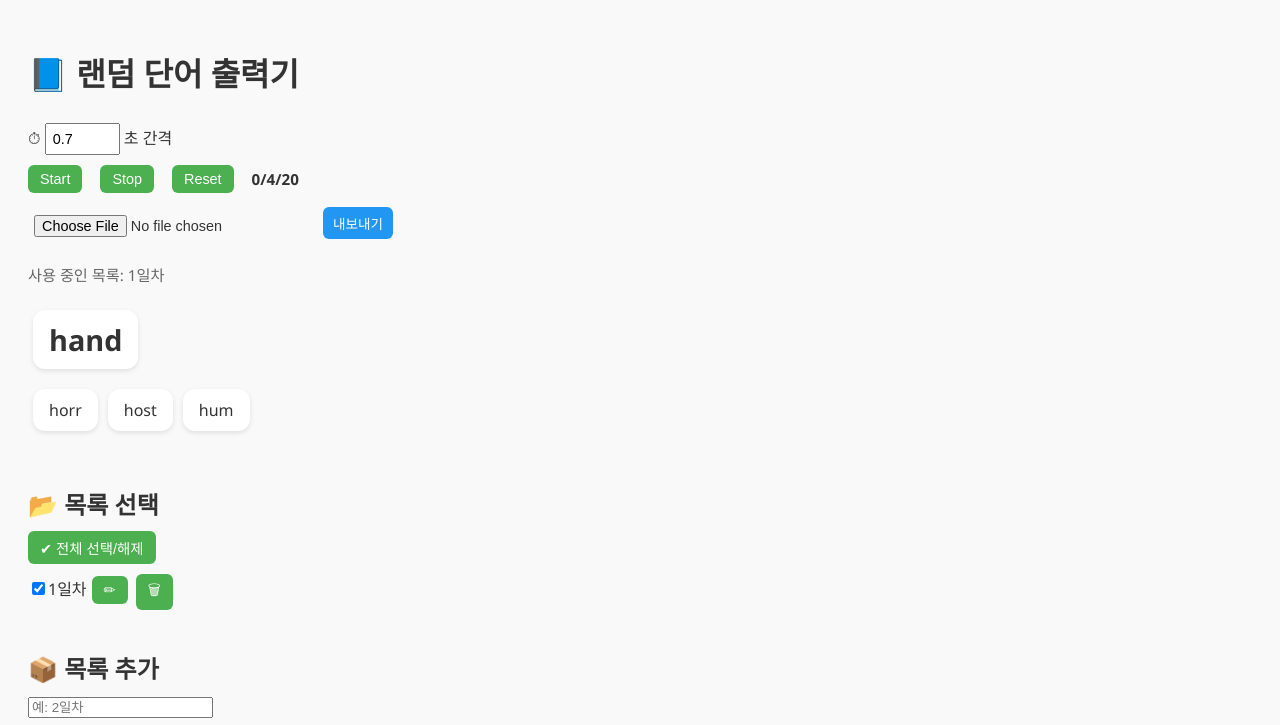
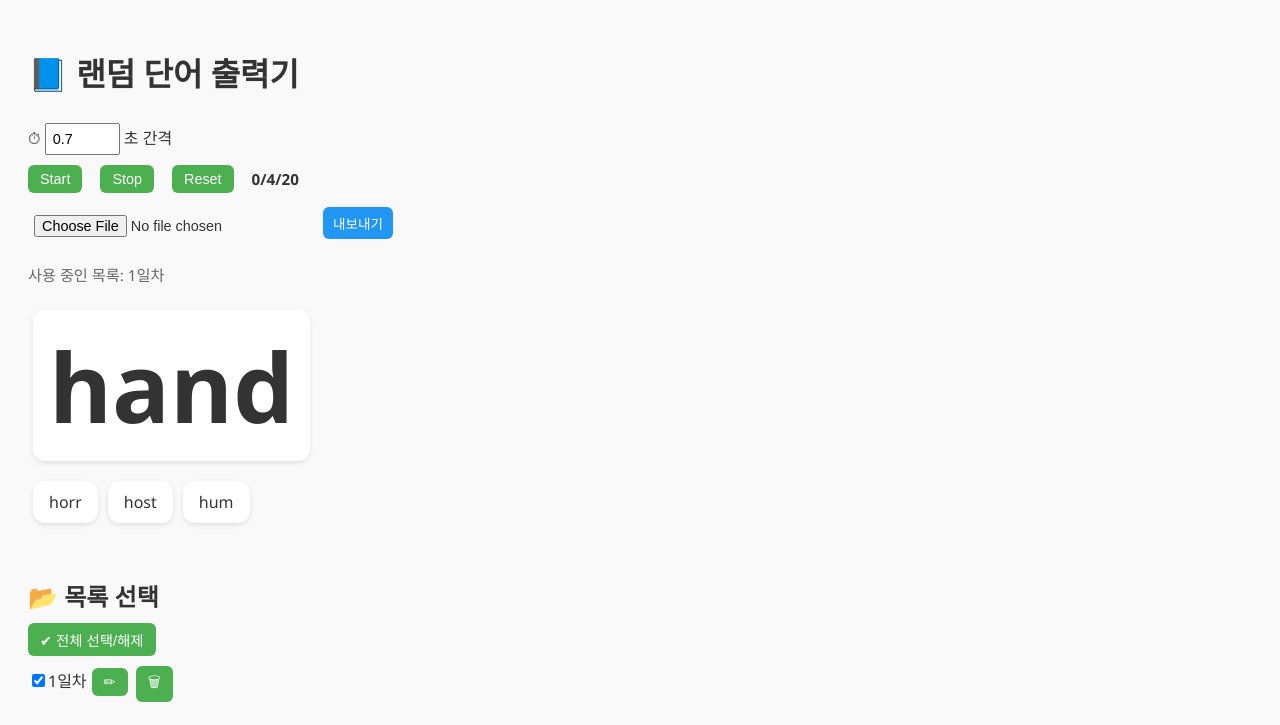
Before and after one commit to LIMEZZANG/random-word, a plain HTML site: page index.html in a window 1280 px wide. Both pictures are taken after a click on the button "Start". Shown: the top 725 px of the page. Drawn offline with Linux system fonts and the light colour scheme.

Commit message:
Update index.html

```diff
--- a/index.html
+++ b/index.html
@@ -53,7 +53,7 @@
       box-shadow: 0 2px 5px rgba(0, 0, 0, 0.1);
     }
     .word.first {
-      font-size: 1.8rem;
+      font-size: 6.0rem;
       font-weight: bold;
     }
     .word.clicked {
```
